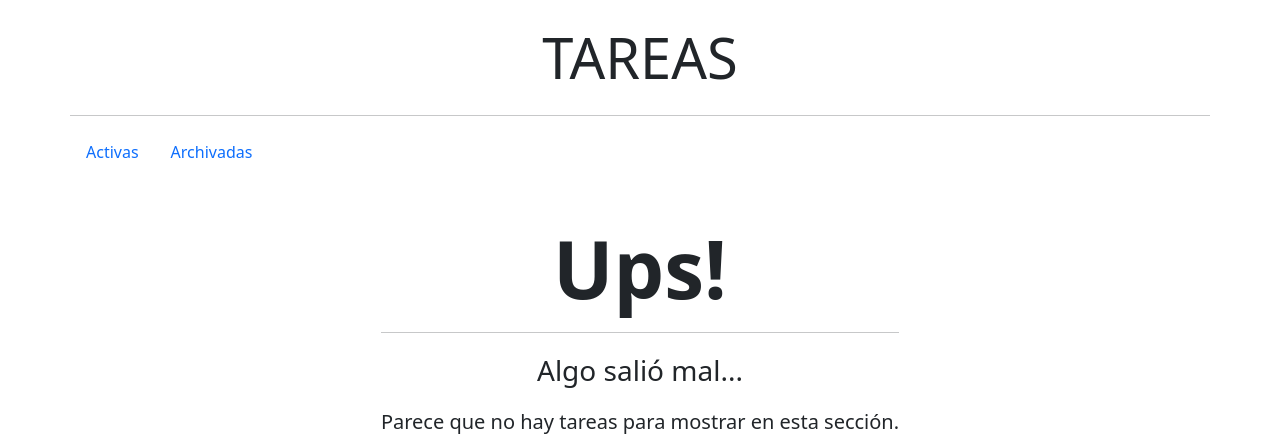
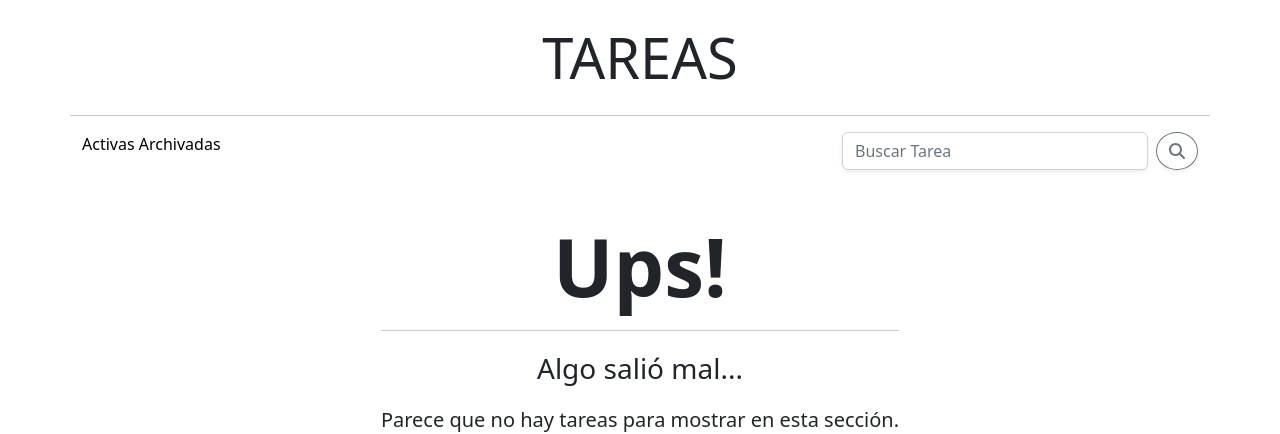
Before and after one commit to naorlando/proyecto-pyhton-grupo7, a Django app: page /tareas/ in a window 1280 px wide. Shown: the part 56-490 px from the top of the page. Run offline with Django 4.2, Linux system fonts and the light colour scheme; data that the repository does not hold is empty; some libraries are stand-ins or nearby versions.

Commit message:
agrego funcion buscar tarea e iconos
agrego un buscador de tareas en la vista del listado de tareas, que permite realizar una busqueda de aquellas tareas que contienen el texto ingresado. Tambien agregue iconos de Font Awesome al proyecto

```diff
--- a/proyecto_python/ProyectoWebApp/models.py
+++ b/proyecto_python/ProyectoWebApp/models.py
@@ -22,7 +22,7 @@ class Database():
         host='localhost',
         user='root',
         password='',
-        db='usuariospython'
+        db='db-proyecto'
     )
     #chequeo que la bbdd este en funcionamiento, sino no se conecta
     #y lanza un error (no llega al print)
@@ -80,6 +80,16 @@ class Database():
             return username
         except Exception:
             print("El usuario no existe")
+            raise
+
+    def get_tarea_buscada(self, tarea_buscada):
+        query = "SELECT * FROM tareas WHERE nombre_tarea LIKE '%{}%'".format(tarea_buscada)
+        try:
+            self.cursor.execute(query)
+            tareas_encontradas = self.cursor.fetchall()
+            return tareas_encontradas
+        except Exception:
+            print("No se pudo encontrar ninguna tarea")
             raise
 
     def update_tarea(self, ide, nombre_tarea_m, prioridad_m, descripcion_m, fecha_inicio_m, fecha_fin_m):
--- a/proyecto_python/ProyectoWebApp/templates/base.html
+++ b/proyecto_python/ProyectoWebApp/templates/base.html
@@ -7,9 +7,15 @@
     <meta http-equiv="X-UA-Compatible" content="IE=edge">
     <meta name="viewport" content="width=device-width, initial-scale=1.0">
     <title>{% block title %}{% endblock %}</title>
+    <!-- Font Awesome CSS -->
+    <link rel="stylesheet" href="https://cdnjs.cloudflare.com/ajax/libs/font-awesome/6.2.1/css/all.min.css"
+    integrity="sha512-MV7K8+y+gLIBoVD59lQIYicR65iaqukzvf/nwasF0nqhPay5w/9lJmVM2hMDcnK1OnMGCdVK+iQrJ7lzPJQd1w=="
+    crossorigin="anonymous" referrerpolicy="no-referrer" />
+    <!-- Bootstrap CSS -->
     <link rel="stylesheet" href="{% static 'css/bootstrap.min.css' %}">
+    <script src="https://cdn.jsdelivr.net/npm/bootstrap@5.2.3/dist/js/bootstrap.bundle.min.js"></script>
+    <!-- Estilos locales -->
     <link rel="stylesheet" href="{% static 'css/styles.css' %}">
-    <script src="https://cdn.jsdelivr.net/npm/bootstrap@5.2.3/dist/js/bootstrap.bundle.min.js"></script>
 </head>
 
 <body>
@@ -19,9 +25,16 @@
     {% block content %}
     {% endblock %}
 
+
+    <!-- Popper JS -->
     <script src="{% static 'popper.min.js' %}"></script>
+    <!-- Bootstrap JS -->
     <script src="{% static 'bootstrap.bundle.js' %}"></script>
     <script src="{% static 'bootstrap.min.js' %}"></script>
+    <!-- Font Awesome JS -->
+    <script src="https://cdnjs.cloudflare.com/ajax/libs/font-awesome/6.2.1/js/all.min.js"
+    integrity="sha512-rpLlll167T5LJHwp0waJCh3ZRf7pO6IT1+LZOhAyP6phAirwchClbTZV3iqL3BMrVxIYRbzGTpli4rfxsCK6Vw=="
+    crossorigin="anonymous" referrerpolicy="no-referrer"></script>
 
 </body>
 
--- a/proyecto_python/ProyectoWebApp/templates/menutareas.html
+++ b/proyecto_python/ProyectoWebApp/templates/menutareas.html
@@ -1,8 +1,18 @@
-<ul class="nav nav-pills ">
-    <li class="nav-item">
-      <a class="nav-link" aria-current="page" href="/tareas">Activas</a>
-    </li>
-    <li class="nav-item">
-      <a class="nav-link" href="/tareas/archivadas">Archivadas</a>
-    </li>
-  </ul>
+<div class="container">
+  <div class="row">
+    <div class="col-12 col-md-3">
+      <a style="text-decoration: none; color: #000;" href="/tareas">Activas</a>
+      <a style="text-decoration: none; color: #000;" href="/tareas/archivadas">Archivadas</a>
+    </div>
+    <div class="col-md-5"></div>
+    <div class="col-12 col-md-4">
+      <form class="d-flex" role="search" action="/tareas/buscar-tarea" method="POST">
+        {% csrf_token %}
+        <input class="form-control shadow-sm me-2" type="search" name="tarea_buscada" placeholder="Buscar Tarea" required>
+        <button class="btn btn-outline-secondary rounded rounded-circle shadow-sm" type="submit">
+          <i class="fa-solid fa-magnifying-glass"></i>
+        </button>
+      </form>
+    </div>
+  </div>
+</div>
--- a/proyecto_python/ProyectoWebApp/templates/modificartarea.html
+++ b/proyecto_python/ProyectoWebApp/templates/modificartarea.html
@@ -13,7 +13,7 @@
     <hr>
   </div>
   {% if user.is_authenticated %}
-    <form class="row mx-5 my-3" action="" method="POST">
+    <form class="row mx-5 my-3" method="POST">
       {% csrf_token %}
         <div class="col-md-6">
           <div class="input-group">
--- a/proyecto_python/ProyectoWebApp/views.py
+++ b/proyecto_python/ProyectoWebApp/views.py
@@ -157,6 +157,23 @@ def modificar_estado(request, id, estado):
     return redirect('/tareas/' + str(id))
 
 
+def buscar_tarea(request):
+    db = Database()
+
+    if request.method == "POST":
+        info = db.get_tarea_buscada(request.POST.get('tarea_buscada'))
+
+        nro_pagina = request.GET.get('page', 1)
+
+        try:
+            paginado = Paginator(info, 6)
+            info = paginado.page(nro_pagina)
+        except:
+            raise Http404
+
+    return render(request, 'tareas.html', {'tareas': info, 'paginado': paginado})
+
+
 def archivar_tarea(request, id):
 
     try:
@@ -287,7 +304,7 @@ def scanner(request):
             cv.drawContours(img, biggest, -1, (0, 255, 0), 23)
             cv.rectangle(img,(0,0),(460,90),(0,255,0),cv.FILLED)
             cv.putText(img,'Presiona Q para capturar',(10,30),cv.FONT_HERSHEY_COMPLEX,1,(0,0,255),2,cv.LINE_AA)
-            cv.putText(img,'y cerrar la pestania',(10,60),cv.FONT_HERSHEY_COMPLEX,1,(0,0,255),2,cv.LINE_AA)
+            cv.putText(img,'y cerrar la pestaña',(10,60),cv.FONT_HERSHEY_COMPLEX,1,(0,0,255),2,cv.LINE_AA)
             imgWarped = getWarp(img, biggest, frameWidth, frameHeight)
             imgAdaptativeThre = paperProcessing(imgWarped)
         else:
--- a/proyecto_python/proyecto_python/settings.py
+++ b/proyecto_python/proyecto_python/settings.py
@@ -79,7 +79,7 @@ WSGI_APPLICATION = 'proyecto_python.wsgi.application'
 DATABASES = {
     'default': {
         'ENGINE': 'django.db.backends.mysql',
-        'NAME': 'usuariospython',
+        'NAME': 'db-proyecto',
         'USER': 'root',
         'PASSWORD':'',
         'HOST': 'localhost',   # Or an IP Address that your DB is hosted on
--- a/proyecto_python/proyecto_python/urls.py
+++ b/proyecto_python/proyecto_python/urls.py
@@ -25,6 +25,7 @@ urlpatterns = [
     path('signup/',views.signup, name='signup'),
     path('signin/',views.signin, name='signin'),
     path('logout/',views.signout, name='logout'),
+    path('tareas/buscar-tarea',views.buscar_tarea, name='BuscarTarea'),
     path('tareas/modificar/<int:id>',views.modificar_tarea,name='ModificarTarea'),
     path('tareas/modificar-estado/<int:id>/<int:estado>',views.modificar_estado,name='ModificarEstado'),
     path('tareas/archivar-tarea/<int:id>',views.archivar_tarea,name='ArchivarTarea'),
```
Also changed, not shown: proyecto_python/ProyectoWebApp/templates/tareas.html (indentation only).
